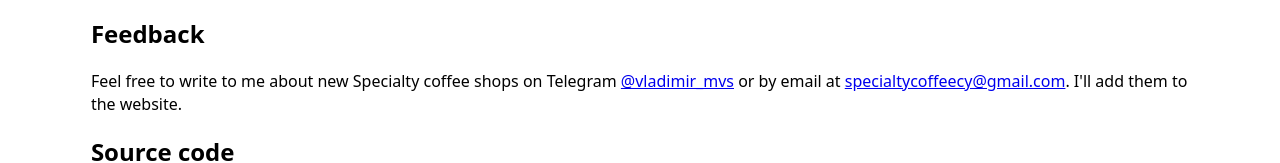
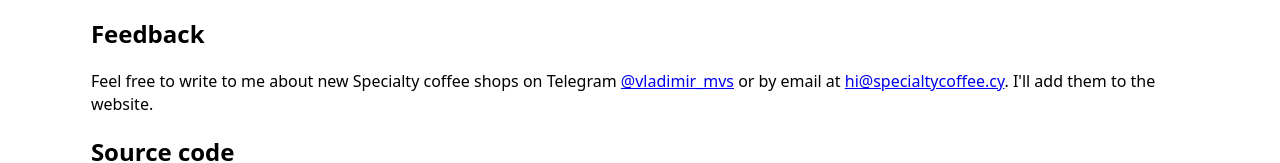
Before and after one commit to specialtycoffeecyprus/frontend, a website built with Vite: page about/index.html in a window 1280 px wide. Shown: the part 1167-1330 px from the top of the page. Built offline with nearby package versions, Linux system fonts and the light colour scheme.

Commit message:
Change email
Signed-off-by: Vladimir Martsul <vladimir.martsul@gmail.com>

```diff
--- a/about/index.html
+++ b/about/index.html
@@ -44,7 +44,7 @@
 <p>Let's talk about Specialty Coffee in the friendly <a href="https://t.me/SpecialtyCoffeeCy" rel="nofollow noopener" target="_blank">group</a>.</p>
 
 <h2>Feedback</h2>
-<p>Feel free to write to me about new Specialty coffee shops on Telegram <a href="https://t.me/vladimir_mvs" rel="nofollow noopener" target="_blank">@vladimir_mvs</a> or by email at <a href="mailto:specialtycoffeecy@gmail.com">specialtycoffeecy@gmail.com</a>. I'll add them to the website.</p>
+<p>Feel free to write to me about new Specialty coffee shops on Telegram <a href="https://t.me/vladimir_mvs" rel="nofollow noopener" target="_blank">@vladimir_mvs</a> or by email at <a href="mailto:hi@specialtycoffee.cy">hi@specialtycoffee.cy</a>. I'll add them to the website.</p>
 
 <h2>Source code</h2>
 <p>The project has <a href="https://github.com/specialtycoffeecyprus" rel="nofollow noopener" target="_blank">open source code</a>. Feel free to send comments and pull requests and make it better.</p>
--- a/package.json
+++ b/package.json
@@ -10,7 +10,7 @@
   ],
   "homepage": "https://specialtycoffee.cy/",
   "bugs": {
-    "email": "specialtycoffeecy@gmail.com",
+    "email": "hi@specialtycoffee.cy",
     "url": "https://github.com/specialtycoffeecyprus/specialty-frontend/issues"
   },
   "license": "MIT",
```
